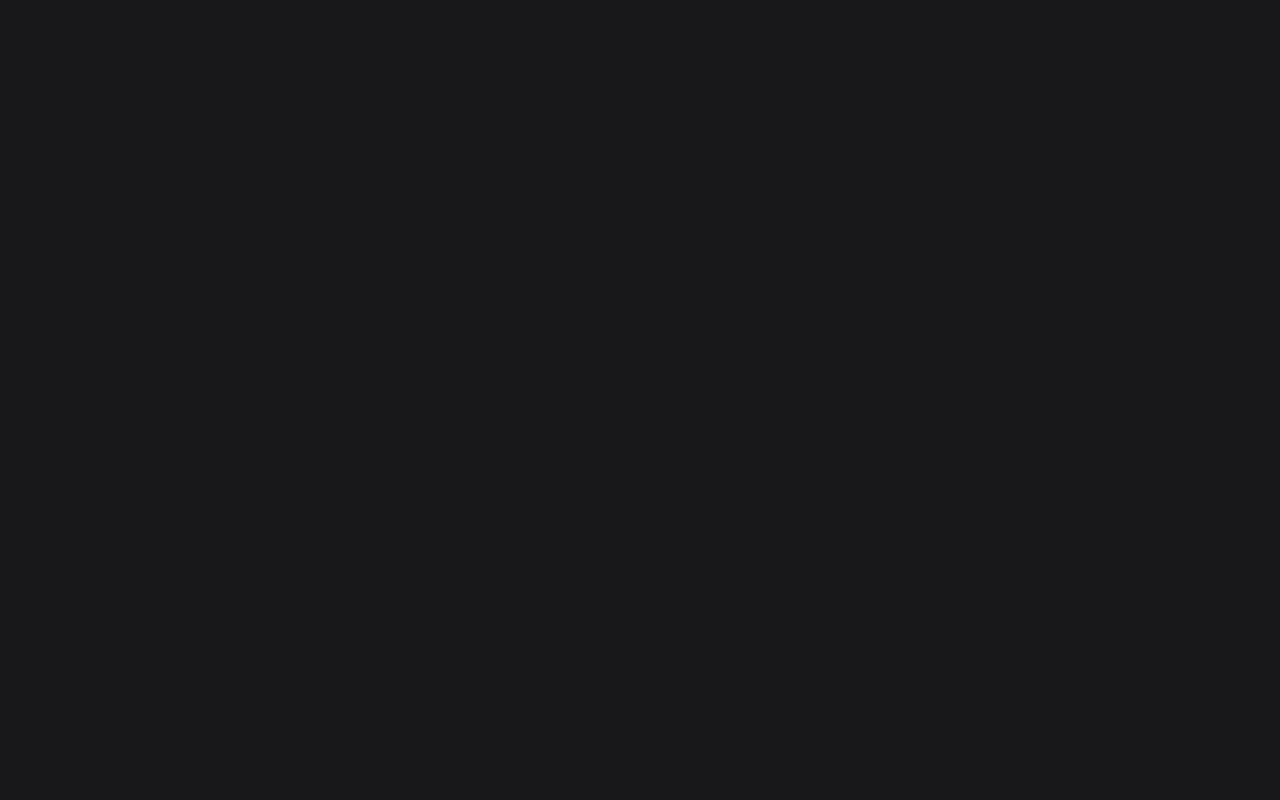
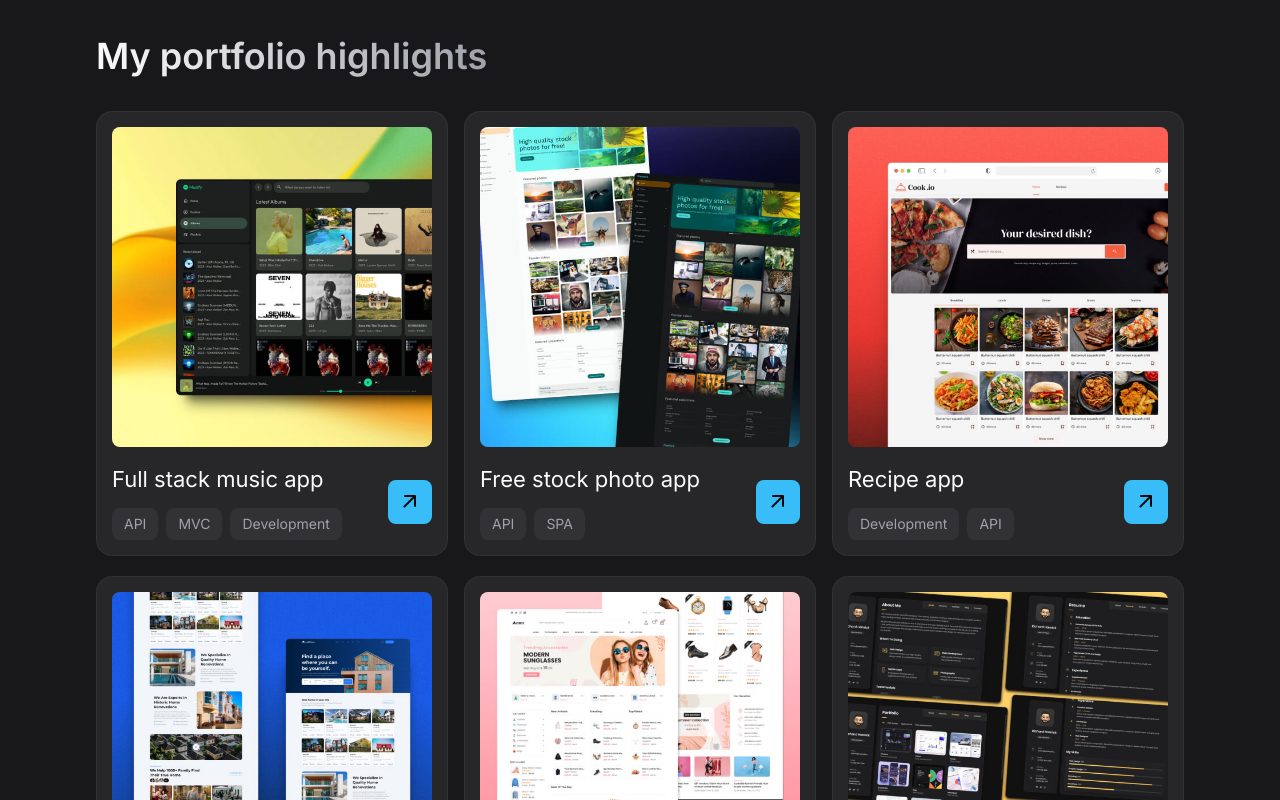
Before and after one commit to Code-Nethranand/portfolio, a React (Vite) app: page / in a window 1280 px wide. Shown: the part 1680-2480 px from the top of the page. Before the commit the page ends 1586 px from the top, so only its background shows below. Built offline with nearby package versions, Linux system fonts and the light colour scheme.

Commit message:
Work Section Added

```diff
--- a/src/App.jsx
+++ b/src/App.jsx
@@ -2,6 +2,7 @@
 import Hero from "./components/Hero"
 import About from "./components/About"
 import Skill from "./components/Skill"
+import Work from "./components/Work"
 
 const App = () => {
   return (
@@ -11,6 +12,7 @@
         <Hero />
         <About />
         <Skill />
+        <Work />
       </main>
     </>
   )
--- /dev/null
+++ b/src/components/ProjectCard.jsx
@@ -0,0 +1,64 @@
+import PropTypes from "prop-types"
+
+const ProjectCard = ({
+    imgSrc,
+    title,
+    tags,
+    projectLink,
+    classes
+}) => {
+  return (
+        <div className={'relative p-4 rounded-2xl bg-zinc-800 hover:bg-zinc-700/50 active:bg-zinc-700/60 ring-1 ring-inset  ring-zinc-50/5 transition-colors' + classes}>
+            <figure className="img-box aspect-square rounded-lg mb-4 ">
+                <img
+                    src={imgSrc}
+                    alt={title}
+                    loading="lazy"
+                    className="img-cover"
+                />
+            </figure>
+
+            <div className="flex items-center justify-between gap-4">
+                <div>
+                    <h3 className="title-1 mb-3">
+                        {title}
+                    </h3>
+                    <div className="flex flex-wrap items-center gap-2">
+                        {tags.map((label, key) =>
+                            <span
+                                key={key}
+                                className="h-8 text-sm text-zinc-400 bg-zinc-50/5 grid items-center px-3 rounded-lg"
+                            >
+                                {label}
+                            </span>
+                        )}
+                    </div>
+                </div>
+                <a
+                href={projectLink}
+                target='_blank'
+                className="absoute inset-0"
+                >
+                    <div className="w-11 h-11 rounded-lg grid place-items-center bg-sky-400 text-zinc-950 shrink-0">
+                        <span
+                        className="material-symbols-rounded"
+                        aria-hidden="true"
+                        >
+                            arrow_outward
+                        </span>
+                    </div>
+                </a>
+            </div>
+    </div>
+  )
+}
+
+ProjectCard.propTypes = {
+    imgSrc:  PropTypes.string.isRequired,
+    title: PropTypes.string.isRequired,
+    tags: PropTypes.array.isRequired,
+    projectLink: PropTypes.string.isRequired,
+    classes: PropTypes.string
+}
+
+export default ProjectCard
--- /dev/null
+++ b/src/components/Work.jsx
@@ -0,0 +1,73 @@
+
+import ProjectCard from "./ProjectCard"
+
+const works = [
+    {
+      imgSrc: '/images/project-1.jpg',
+      title: 'Full stack music app',
+      tags: ['API', 'MVC', 'Development'],
+      projectLink: 'https://musify-5al0.onrender.com/'
+    },
+    {
+      imgSrc: '/images/project-2.jpg',
+      title: 'Free stock photo app',
+      tags: ['API', 'SPA'],
+      projectLink: 'https://pixstock-official.vercel.app/'
+    },
+    {
+      imgSrc: '/images/project-3.jpg',
+      title: 'Recipe app',
+      tags: ['Development', 'API'],
+      projectLink: ''
+    },
+    {
+      imgSrc: '/images/project-4.jpg',
+      title: 'Real state website',
+      tags: ['Web-design', 'Development'],
+      projectLink: 'https://github.com/codewithsadee-org/wealthome'
+    },
+    {
+      imgSrc: '/images/project-5.jpg',
+      title: 'eCommerce website',
+      tags: ['eCommerce', 'Development'],
+      projectLink: 'https://github.com/codewithsadee/anon-ecommerce-website'
+    },
+    {
+      imgSrc: '/images/project-6.jpg',
+      title: 'vCard Personal portfolio',
+      tags: ['Web-design', 'Development'],
+      projectLink: 'https://github.com/codewithsadee/vcard-personal-portfolio'
+    },
+];
+
+const Work = () => {
+  return (
+    <section
+        id="work"
+        className="section"
+    >
+        <div className="container">
+            <h2 className="headline-2 mb-8">
+                My portfolio highlights
+            </h2>
+            <div className="grid gap-x-4 gap-y-5 grid-cols-[repeat(auto-fill,_minmax(280px,_1fr))]"
+            >
+              {
+              works.map(({ imgSrc, title, tags, projectLink }, key) =>
+                (
+                  <ProjectCard
+                    key={key}
+                    imgSrc={imgSrc}
+                    title={title}
+                    tags={tags}
+                    projectLink={projectLink}
+                  />
+                ))
+              }
+            </div>
+        </div>
+    </section>
+  )
+}
+
+export default Work
--- a/src/index.css
+++ b/src/index.css
@@ -54,6 +54,10 @@
     @apply text-3xl lg:text-4xl lg:leading-tight font-semibold;
 }
 
+.title-1{
+    @apply text-[22px] font-normal
+}
+
 
 
 
```
